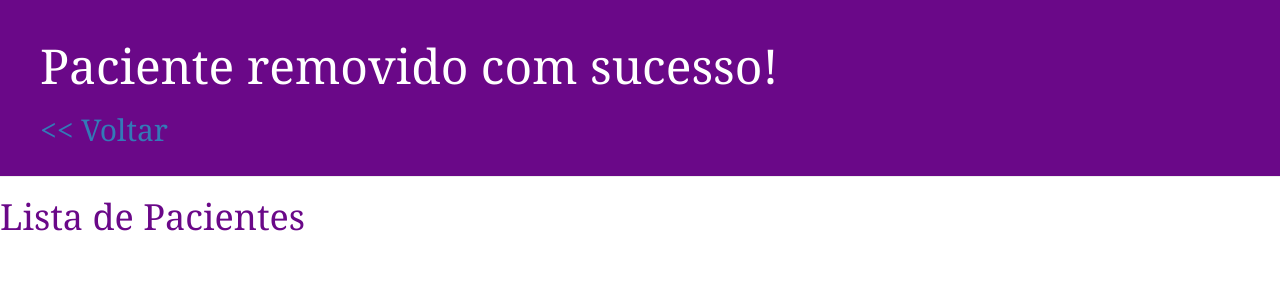
After one commit to theusr/pooprojeto, a Django app: template transplante/templates/transplante/remove_paciente.html in a window 1280 px wide. The commit adds this page. Shown: the top 300 px of the page. Run offline with Django 3.2, Linux system fonts and the light colour scheme; the template is opened without the code that fills it, so the values that code supplies are empty; some libraries are stand-ins or nearby versions.

Commit message:
Deletando pacientes, clinicos e secretarios, sem html

```diff
--- a/transplante/static/css/home.css
+++ b/transplante/static/css/home.css
@@ -22,9 +22,6 @@ h1, h2, h3, h4 {
     font-family: 'Georgia';
 }
 
-.date {
-    color: #828282;
-}
 
 .save {
     float: right;
--- a/transplante/templates/transplante/clinicos_detail.html
+++ b/transplante/templates/transplante/clinicos_detail.html
@@ -16,6 +16,7 @@
         <div class="row">
             <div class="col-md-8">
             <a class="btn btn-default" href="{% url 'clinicos_edit' pk=clinico.pk %}"><span class="glyphicon glyphicon-pencil"></span></a>
+            <a class="btn btn-default" href="{% url 'remove_clinico' pk=clinico.pk %}"><span class="glyphicon glyphicon-trash"></span></a>
       <h1><a href="{% url 'clinicos_detail' pk=clinico.pk %}">{{ clinico.nome }}</a></h1>
                     <p>Telefone: {{ clinico.telefone}}</p>
                     <p>Cpf: {{ clinico.cpf}}</p>
--- a/transplante/templates/transplante/pacientes_detail.html
+++ b/transplante/templates/transplante/pacientes_detail.html
@@ -16,6 +16,7 @@
         <div class="row">
             <div class="col-md-8">
             <a class="btn btn-default" href="{% url 'pacientes_edit' pk=paciente.pk %}"><span class="glyphicon glyphicon-pencil"></span></a>
+            <a class="btn btn-default" href="{% url 'remove_paciente' pk=paciente.pk %}"><span class="glyphicon glyphicon-trash"></span></a>
 			<h1><a href="{% url 'pacientes_detail' pk=paciente.pk %}">{{ paciente.nome }}</a></h1>
                     <p>Telefone: {{ paciente.telefone}}</p>
                     <p>Cpf: {{ paciente.cpf}}</p>
--- /dev/null
+++ b/transplante/templates/transplante/remove_paciente.html
@@ -0,0 +1,22 @@
+{% load staticfiles %}
+
+<html>
+
+    <head>
+        <title>Transplantes</title>
+       <link rel="stylesheet" href="//maxcdn.bootstrapcdn.com/bootstrap/3.2.0/css/bootstrap.min.css">
+      <link rel="stylesheet" href="//maxcdn.bootstrapcdn.com/bootstrap/3.2.0/css/bootstrap-theme.min.css">
+        <link href="//fonts.googleapis.com/css?family=Lobster&subset=latin,latin-ext" rel="stylesheet" type="text/css">
+       <link rel="stylesheet" href="{% static 'css/home.css' %}">
+    </head>
+
+        <div>
+<div class="page-header">
+
+            <h1>Paciente removido com sucesso!</h1>
+            <h2><a href="/"><< Voltar</a></h2>
+        </div>
+
+<h1><a href="{% url 'lista_pacientes' %}">Lista de Pacientes</a></h1>
+
+</html>
--- a/transplante/templates/transplante/secretarios_detail.html
+++ b/transplante/templates/transplante/secretarios_detail.html
@@ -16,6 +16,7 @@
         <div class="row">
             <div class="col-md-8">
             <a class="btn btn-default" href="{% url 'secretarios_edit' pk=secretario.pk %}"><span class="glyphicon glyphicon-pencil"></span></a>
+            <a class="btn btn-default" href="{% url 'remove_secretario' pk=secretario.pk %}"><span class="glyphicon glyphicon-trash"></span></a>
       <h1><a href="{% url 'secretarios_detail' pk=secretario.pk %}">{{ secretario.nome }}</a></h1>
                     <p>Telefone: {{ secretario.telefone}}</p>
                     <p>Cpf: {{ secretario.cpf}}</p>
--- a/transplante/urls.py
+++ b/transplante/urls.py
@@ -3,16 +3,22 @@ from . import views
 
 urlpatterns = [
     path('', views.home, name='home'),
+
     path('paciente/lista_pacientes', views.lista_pacientes, name='lista_pacientes'),
     path('paciente/<int:pk>/', views.pacientes_detail, name='pacientes_detail'),
     path('paciente/new/', views.paciente_new, name='paciente_new'),
     path('paciente/<int:pk>/edit/', views.pacientes_edit, name='pacientes_edit'),
+    path('paciente/<int:pk>/remover/', views.remove_paciente, name='remove_paciente'),
+
     path('clinico/lista_clinicos', views.lista_clinicos, name='lista_clinicos'),
     path('clinico/<int:pk>/', views.clinicos_detail, name='clinicos_detail'),
     path('clinico/new/', views.clinico_new, name='clinico_new'),
     path('clinico/<int:pk>/edit/', views.clinicos_edit, name='clinicos_edit'),
+    path('clinico/<int:pk>/remover/', views.remove_clinico, name='remove_clinico'),
+
     path('secretario/lista_secretarios', views.lista_secretarios, name='lista_secretarios'),
     path('secretario/<int:pk>/', views.secretarios_detail, name='secretarios_detail'),
     path('secretario/new/', views.secretario_new, name='secretario_new'),
     path('secretario/<int:pk>/edit/', views.secretarios_edit, name='secretarios_edit'),
+    path('secretario/<int:pk>/remover/', views.remove_secretario, name='remove_secretario'),
     ]
```
Also changed, not shown: transplante/templates/transplante/remove_clinico.html (added, +22 -0 lines), transplante/templates/transplante/remove_secretario.html (added, +22 -0 lines), transplante/views.py (+16 -0 lines).
